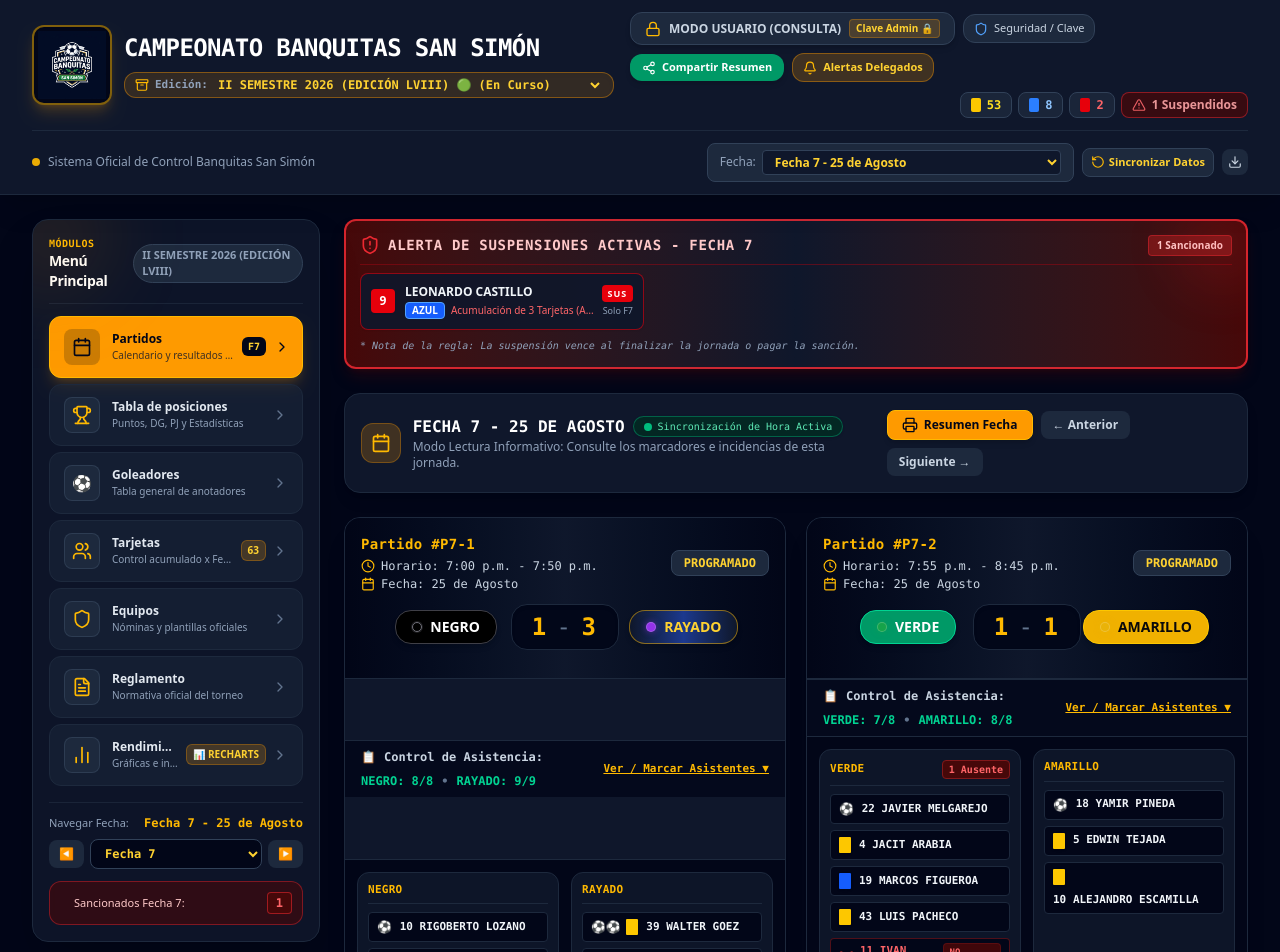
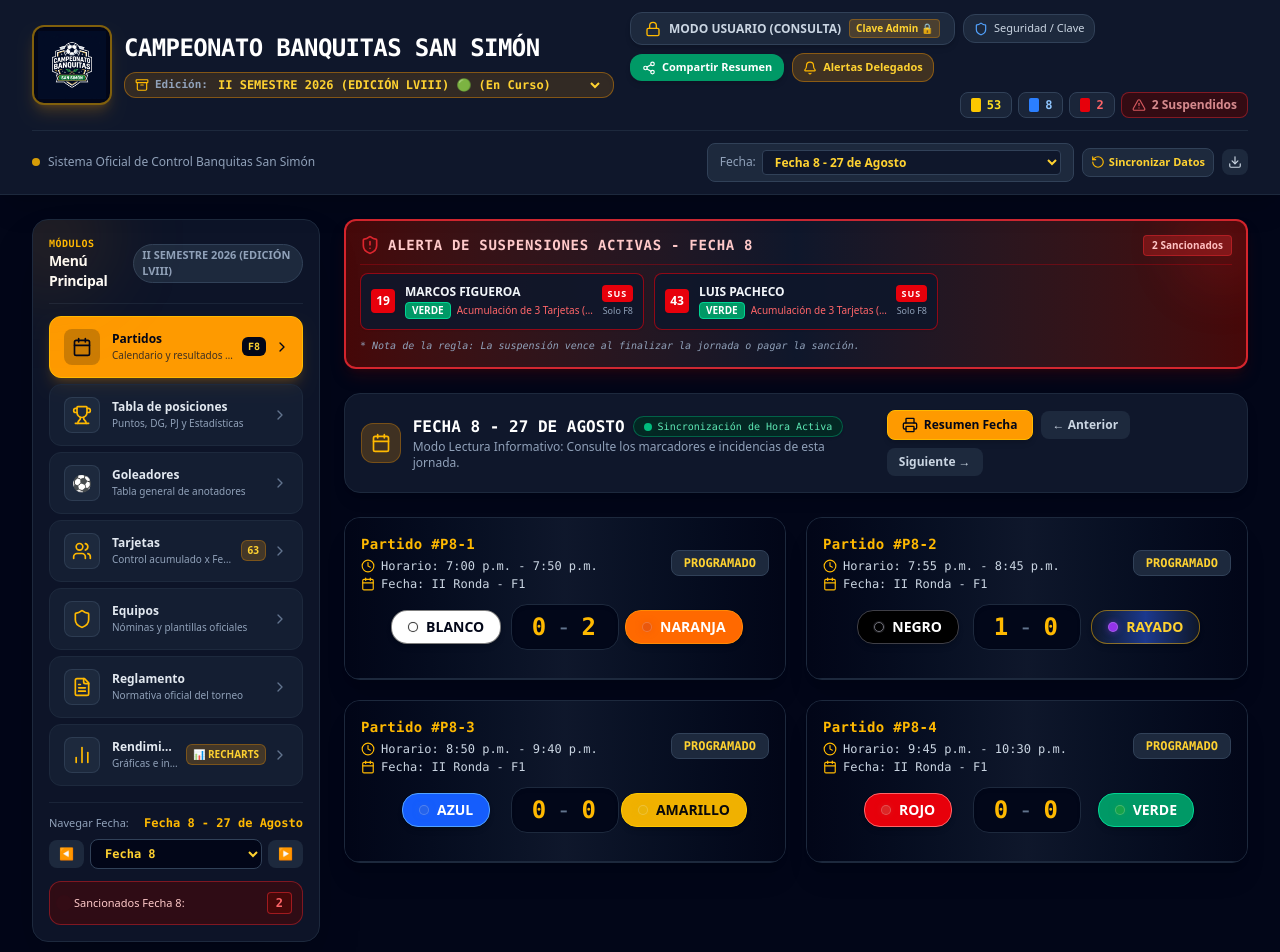
Before and after one commit to fundigecolui/CAMPEONATO-BANQUITA, a React (Vite) app: page / in a window 1280 px wide. Shown: the top 952 px of the page. Built offline with nearby package versions, Linux system fonts and the light colour scheme.

Commit message:
feat: update results for Fecha 8
Update current fecha to 8 and record match results for Blanco vs Naranja and Negro vs Rayado.

```diff
--- a/src/App.tsx
+++ b/src/App.tsx
@@ -60,9 +60,9 @@ const getInitialDataForEdition = (editionId: string) => {
       cards: CARDS_2026_2,
       goals: GOALS_2026_2,
       matches: MATCHES_2026_2,
-      currentFecha: 7,
+      currentFecha: 8,
       maxUnlockedFecha: 14,
-      v: 80,
+      v: 82,
     };
   }
   if (editionId === '2026-1') {
--- a/src/data/edition2026_2.ts
+++ b/src/data/edition2026_2.ts
@@ -719,8 +719,8 @@ const INITIAL_FECHAS_2026_2: Match[] = [
   // ==========================================
 
   // FECHA 8 (1. FECHA II Ronda: 1 Vs 3, 7 Vs 8, 4 Vs 6, 2 Vs 5)
-  { id: 'P8-1', fecha: 8, homeTeamId: 'BLANCO', awayTeamId: 'NARANJA', homeGoals: 0, awayGoals: 0, isPlayed: false, dateStr: 'II Ronda - F1' },
-  { id: 'P8-2', fecha: 8, homeTeamId: 'NEGRO', awayTeamId: 'RAYADO', homeGoals: 0, awayGoals: 0, isPlayed: false, dateStr: 'II Ronda - F1' },
+  { id: 'P8-1', fecha: 8, homeTeamId: 'BLANCO', awayTeamId: 'NARANJA', homeGoals: 0, awayGoals: 2, isPlayed: true, status: 'FINALIZADO', dateStr: 'II Ronda - F1' },
+  { id: 'P8-2', fecha: 8, homeTeamId: 'NEGRO', awayTeamId: 'RAYADO', homeGoals: 1, awayGoals: 0, isPlayed: true, status: 'FINALIZADO', dateStr: 'II Ronda - F1' },
   { id: 'P8-3', fecha: 8, homeTeamId: 'AZUL', awayTeamId: 'AMARILLO', homeGoals: 0, awayGoals: 0, isPlayed: false, dateStr: 'II Ronda - F1' },
   { id: 'P8-4', fecha: 8, homeTeamId: 'ROJO', awayTeamId: 'VERDE', homeGoals: 0, awayGoals: 0, isPlayed: false, dateStr: 'II Ronda - F1' },
 
```
